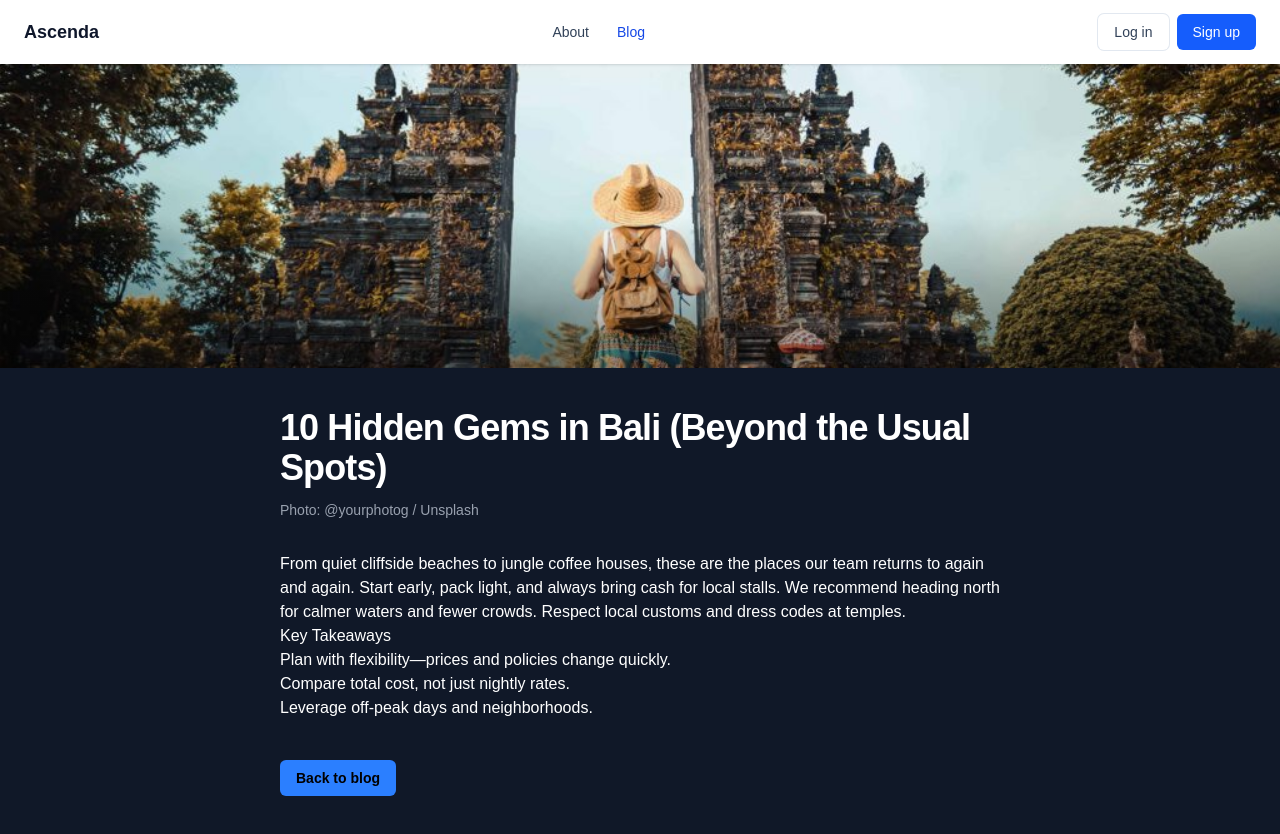
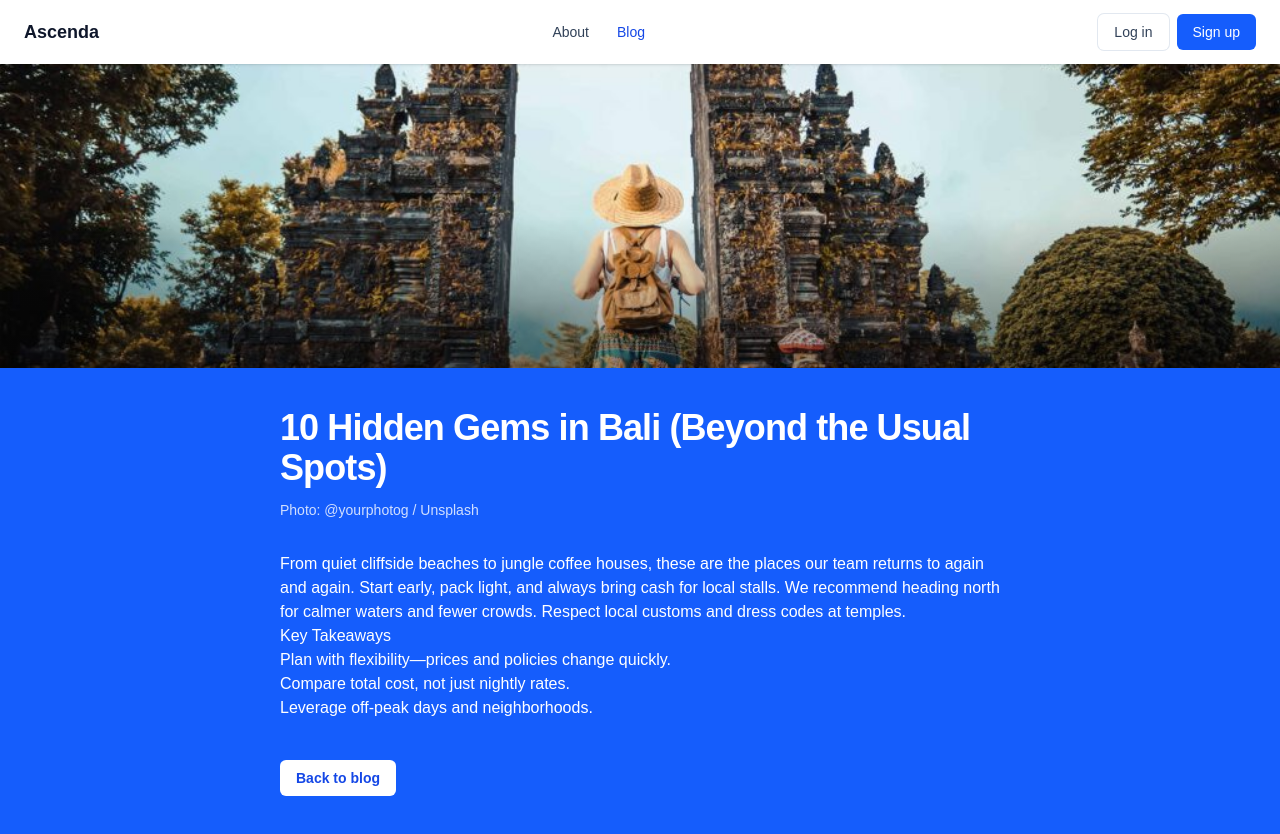
Before and after one commit to DarrenTangent/esc_ascenda_project, a Next.js app in the folder client/: page /blog/hidden-gems-bali in a window 1280 px wide. Shown: the top 834 px of the page. Built offline with nearby package versions, Linux system fonts and the light colour scheme.

Commit message:
feat: blog fixed build issue for blog

```diff
--- a/client/app/blog/[slug]/page.tsx
+++ b/client/app/blog/[slug]/page.tsx
@@ -1,14 +1,13 @@
+// app/blog/[slug]/page.tsx
 import Image from 'next/image';
 import Link from 'next/link';
+import { notFound } from 'next/navigation';
 
 export const dynamic = 'force-static';
 
-type Props = { params: { slug: string } };
+type PostData = { title: string; body: string; credits?: string; image?: string };
 
-const posts: Record<
-  string,
-  { title: string; body: string; credits?: string; image?: string }
-> = {
+const posts: Record<string, PostData> = {
   'hidden-gems-bali': {
     title: '10 Hidden Gems in Bali (Beyond the Usual Spots)',
     body:
@@ -29,34 +28,23 @@ const posts: Record<
   },
 };
 
-export default function BlogPostPage({ params }: Props) {
-  const post = posts[params.slug];
+export default async function BlogPostPage({
+  params,
+}: {
+  // NOTE: params is a Promise in Next 15 for dynamic routes
+  params: Promise<{ slug: string }>;
+}) {
+  const { slug } = await params;
+  const post = posts[slug];
 
-  if (!post) {
-    return (
-      <div className="min-h-screen bg-gray-900">
-        <div className="mx-auto max-w-3xl px-6 py-20 text-white">
-          <h1 className="text-3xl font-bold">Article not found</h1>
-          <p className="mt-2 text-gray-400">
-            This post may have moved or been removed.
-          </p>
-          <Link
-            href="/blog"
-            className="mt-6 inline-block rounded-md bg-blue-500 px-4 py-2 text-black"
-          >
-            Back to blog
-          </Link>
-        </div>
-      </div>
-    );
-  }
+  if (!post) return notFound();
 
-  const heroSrc = post.image ?? `/blog/${params.slug}.jpg`;
+  const heroSrc = post.image ?? `/blog/${slug}.jpg`;
 
   return (
-    <div className="min-h-screen bg-gray-900 text-white">
+    <div className="min-h-screen bg-blue-600 text-white">
       {/* Hero image */}
-      <div className="relative h-[38vh] min-h-[280px] w-full overflow-hidden bg-gray-800">
+      <div className="relative h-[38vh] min-h-[280px] w-full overflow-hidden">
         <Image
           src={heroSrc}
           alt={post.title}
@@ -71,9 +59,8 @@ export default function BlogPostPage({ params }: Props) {
       {/* Article */}
       <article className="mx-auto max-w-3xl px-6 py-10">
         <h1 className="text-4xl font-extrabold tracking-tight">{post.title}</h1>
-
         {post.credits ? (
-          <p className="mt-3 text-sm text-gray-400">{post.credits}</p>
+          <p className="mt-3 text-sm text-white/80">{post.credits}</p>
         ) : null}
 
         <div className="prose prose-invert mt-8 max-w-none">
@@ -88,7 +75,7 @@ export default function BlogPostPage({ params }: Props) {
 
         <Link
           href="/blog"
-          className="mt-10 inline-block rounded-md bg-blue-500 px-4 py-2 text-sm font-semibold text-black hover:bg-blue-400"
+          className="mt-10 inline-block rounded-md bg-white px-4 py-2 text-sm font-semibold text-blue-700 hover:bg-white/90"
         >
           Back to blog
         </Link>
```
